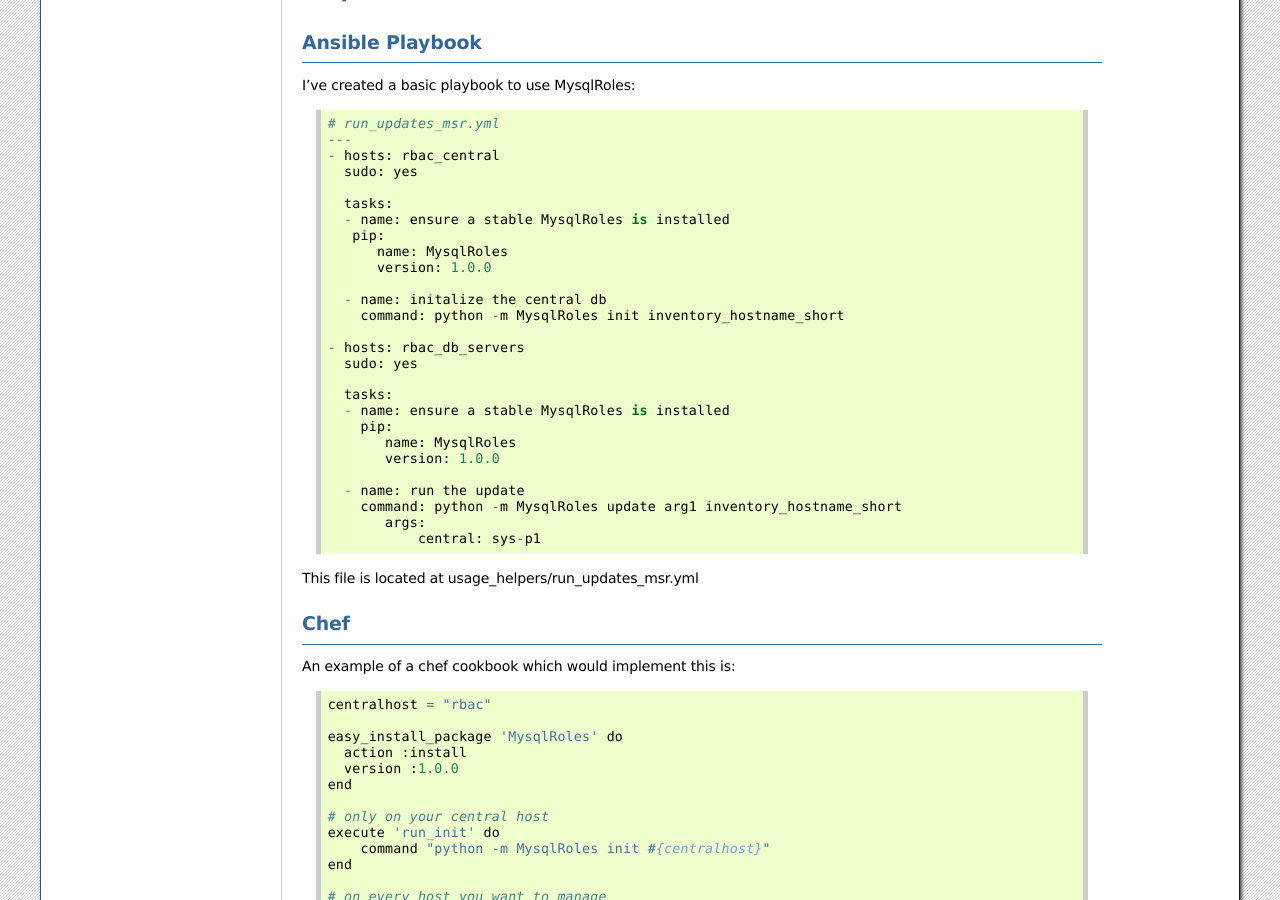
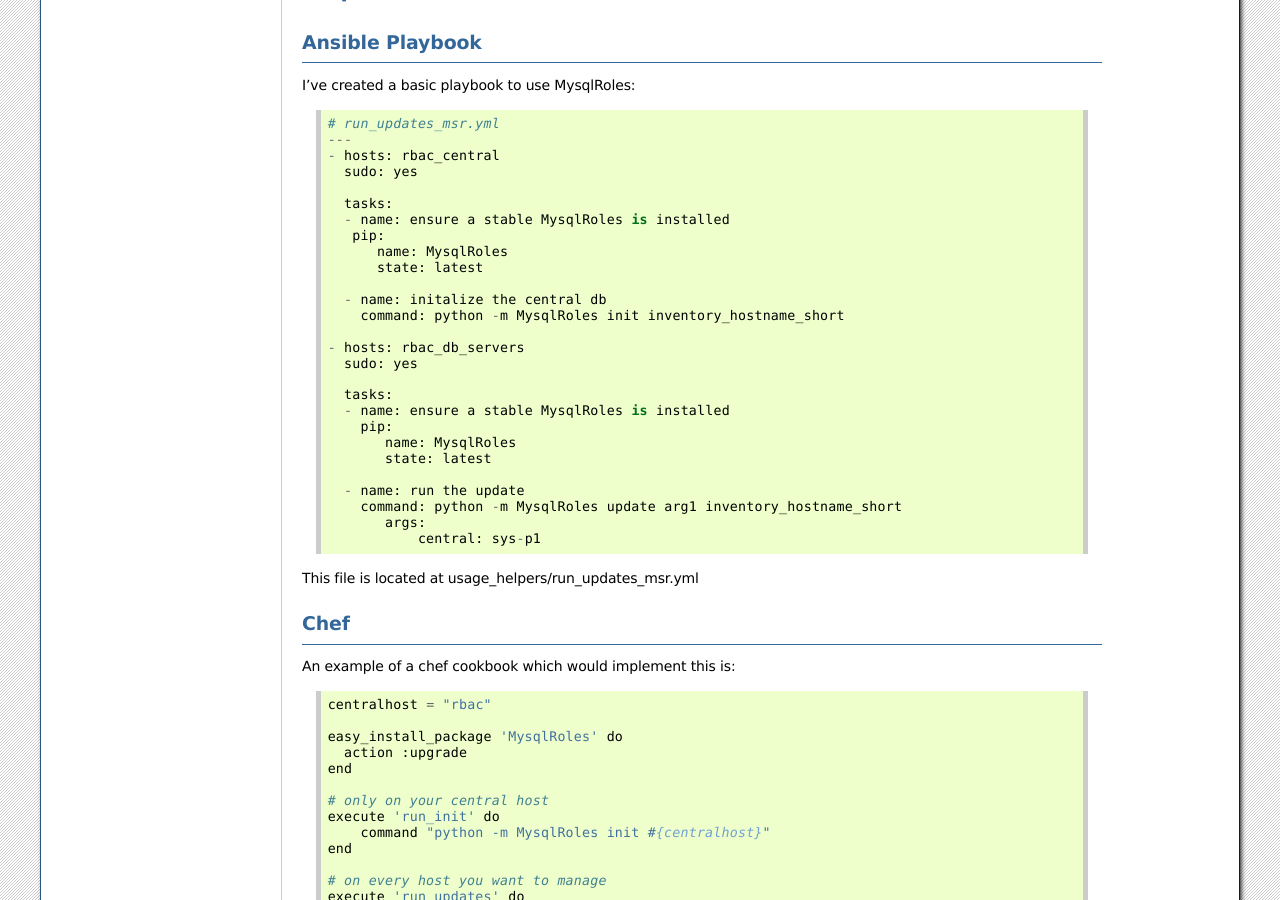
Before and after one commit to birm/MysqlRoles, a Sphinx documentation site: the page built from doc/source/index.rst, in a window 1280 px wide and 900 px high, scrolled down 957 px. Built offline with Sphinx 7.4.7, drawn with Linux system fonts in a browser that asks for light colours.

Commit message:
update helpers

```diff
--- a/doc/source/index.rst
+++ b/doc/source/index.rst
@@ -68,7 +68,7 @@
       - name: ensure a stable MysqlRoles is installed
        pip:
           name: MysqlRoles
-          version: 1.0.0
+          state: latest
 
       - name: initalize the central db
         command: python -m MysqlRoles init inventory_hostname_short
@@ -80,7 +80,7 @@
       - name: ensure a stable MysqlRoles is installed
         pip:
            name: MysqlRoles
-           version: 1.0.0
+           state: latest
 
       - name: run the update
         command: python -m MysqlRoles update arg1 inventory_hostname_short
@@ -96,8 +96,7 @@
     centralhost = "rbac"
 
     easy_install_package 'MysqlRoles' do
-      action :install
-      version :1.0.0
+      action :upgrade
     end
 
     # only on your central host
```
Also changed, not shown: 2 other files.
